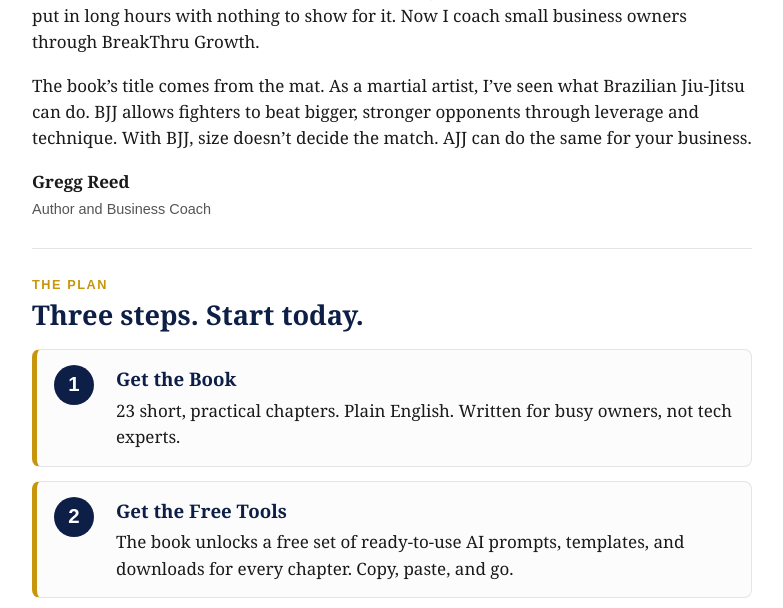
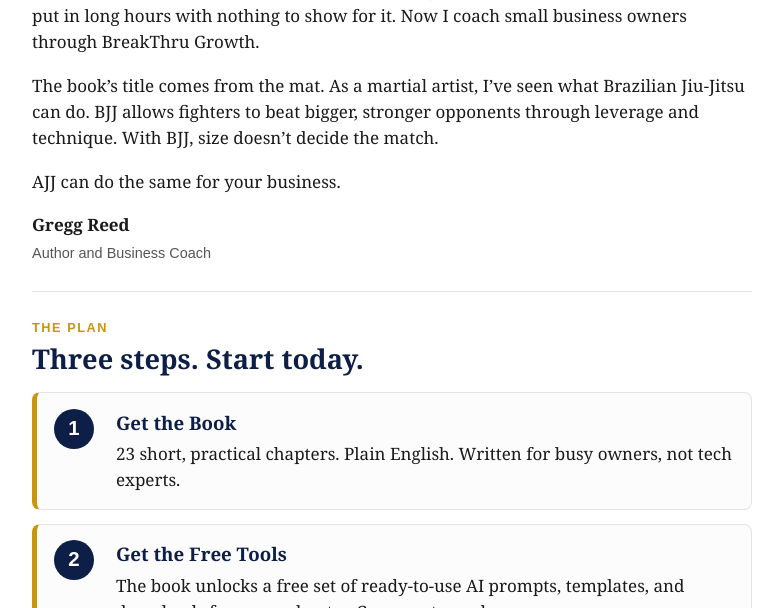
Before and after one commit to BreakThruLLC/ajjbook, a plain HTML site: page index.html in a window 1280 px wide. Shown: the part 1957-2565 px from the top of the page, without its empty margins (248-1031 px from the left). Drawn offline with Linux system fonts and the light colour scheme.

Commit message:
Give "AJJ can do the same for your business." its own line
Co-Authored-By: Claude Opus 5.5 <noreply@anthropic.com>
Claude-Session: https://claude.ai/code/session_015ACpW8NjrnbLwLRo9ibbHh

```diff
--- a/index.html
+++ b/index.html
@@ -249,7 +249,8 @@ h2{color:var(--navy);font-size:1.6em;line-height:1.2;margin:0 0 .5em;text-wrap:b
     <div class="txt">
       <p>I was working sixteen hours a day. Then I put AI to work in my own businesses, and it changed the game.</p>
       <p>I worked on early AI algorithms while in graduate school. AI wasn’t practical yet, so I switched to business. I spent decades starting, building, and running small businesses. I learned what works and what doesn’t. I saw many owners put in long hours with nothing to show for it. Now I coach small business owners through BreakThru Growth.</p>
-      <p>The book’s title comes from the mat. As a martial artist, I’ve seen what Brazilian Jiu-Jitsu can do. BJJ allows fighters to beat bigger, stronger opponents through leverage and technique. With BJJ, size doesn’t decide the match. AJJ can do the same for your business.</p>
+      <p>The book’s title comes from the mat. As a martial artist, I’ve seen what Brazilian Jiu-Jitsu can do. BJJ allows fighters to beat bigger, stronger opponents through leverage and technique. With BJJ, size doesn’t decide the match.</p>
+      <p>AJJ can do the same for your business.</p>
       <p style="margin-bottom:0;"><strong>Gregg Reed</strong><br><span style="font-family:var(--sans);font-size:.85em;color:var(--muted);">Author and Business Coach</span></p>
     </div>
   </div>
```
